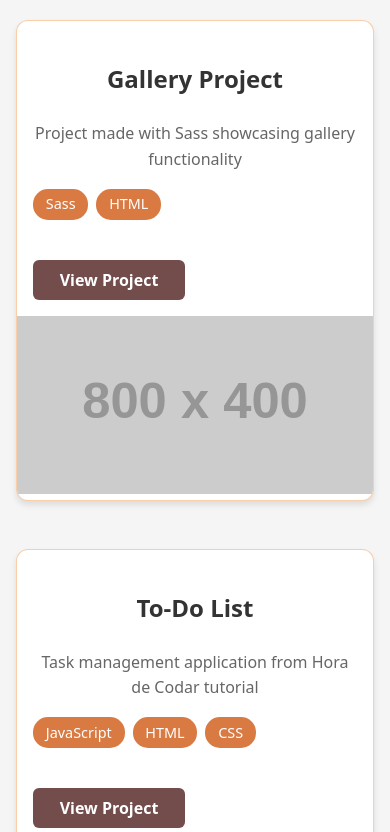
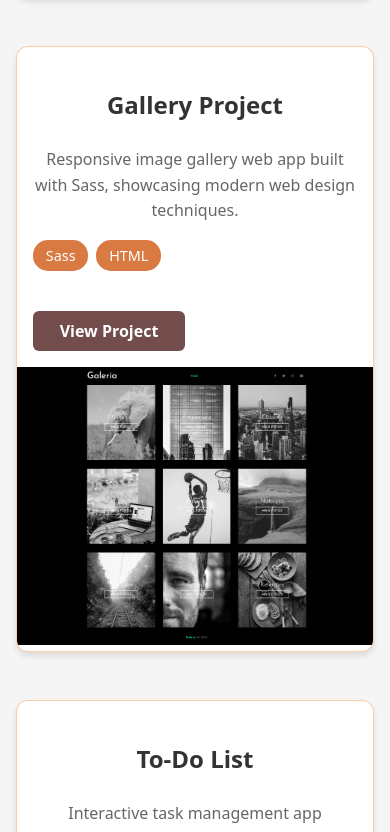
Before and after one commit to PedroHmelosilva/portifolio, a React (Vite) app: page / in a window 390 px wide. Shown: the part 1652-2484 px from the top of the page. Built offline with nearby package versions, Linux system fonts and the light colour scheme.

Commit message:
13_04_2025

```diff
--- a/src/pages/Projects.css
+++ b/src/pages/Projects.css
@@ -176,3 +176,13 @@
     padding: 1rem;
   }
 }
+
+@media (max-width: 768px) {
+  .project-card {
+    transition: none !important;
+  }
+
+  .project-card:hover {
+    transform: none !important;
+  }
+}
--- a/src/pages/Projects.jsx
+++ b/src/pages/Projects.jsx
@@ -1,6 +1,8 @@
 import React, { useState } from 'react';
 import './Projects.css';
 import buscador_cep from '../assets/img/buscador_cep.png';
+import todo from '../assets/img/to_do.png';
+import galeria from '../assets/img/site_galeria.png';
 
 const Projects = () => {
   const [activeProjectId, setActiveProjectId] = useState(null);
@@ -20,7 +22,7 @@ const Projects = () => {
     {
       id: 1,
       title: "C# Projects",
-      description: "My projects when i was studying C# in ETEC",
+      description: "Collection of C# applications developed during ETEC studies, exploring .NET and object-oriented programming.",
       image: "https://raw.githubusercontent.com/PedroHmelosilva/portifolio/main/public/logo192.png",
       technologies: ["C#", ".NET"],
       link: "https://github.com/PedroHmelosilva/repositorio_projetos_visualstudio",
@@ -29,8 +31,8 @@ const Projects = () => {
     {
       id: 2,
       title: "Gallery Project",
-      description: "Project made with Sass showcasing gallery functionality",
-      image: "https://via.placeholder.com/800x400",
+      description: "Responsive image gallery web app built with Sass, showcasing modern web design techniques.",
+      image: galeria,
       technologies: ["Sass", "HTML"],
       link: "https://github.com/PedroHmelosilva/projeto_galeria",
       siteUrl: null
@@ -38,10 +40,10 @@ const Projects = () => {
     {
       id: 3,
       title: "To-Do List",
-      description: "Task management application from Hora de Codar tutorial",
-      image: "https://via.placeholder.com/800x400",
+      description: "Interactive task management app demonstrating core JavaScript functionality.",
+      image: todo,
       technologies: ["JavaScript", "HTML", "CSS"],
-      link: "https://github.com/PedroHmelosilva/to-do_list",
+      link: null,
       siteUrl: null
     },
     {
@@ -69,6 +71,15 @@ const Projects = () => {
       image: "https://via.placeholder.com/800x400",
       technologies: ["JavaScript", "Security"],
       link: "https://github.com/PedroHmelosilva/gerador_de_senhas",
+      siteUrl: null
+    },
+    {
+      id: 7,
+      title: "Portfolio Website",
+      description: "Personal portfolio built with React, showcasing web development skills and projects.",
+      image: "https://via.placeholder.com/800x400",
+      technologies: ["React", "Vite", "JavaScript", "CSS"],
+      link: "https://github.com/PedroHmelosilva/portifolio",
       siteUrl: null
     }
   ];
```
Also changed, not shown: src/assets/img/site_galeria.png (added), src/assets/img/to_do.png (added).
